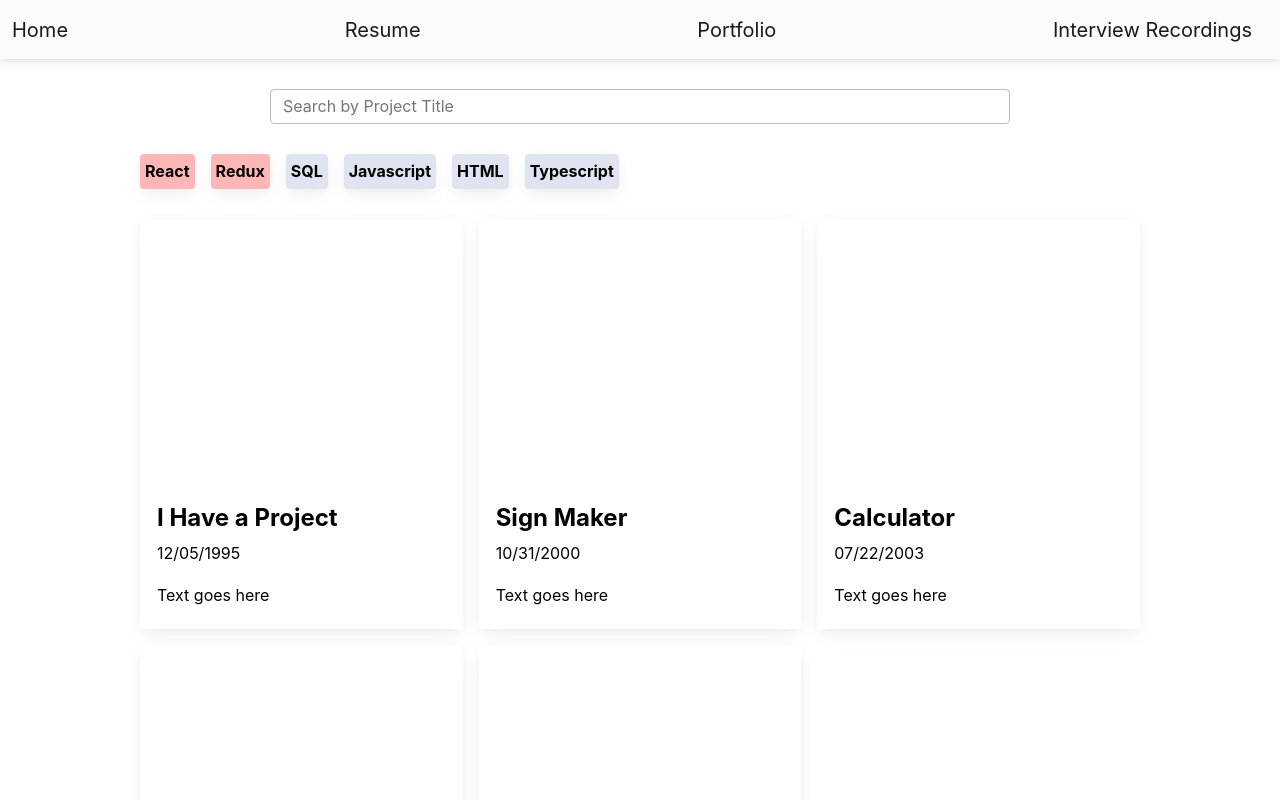
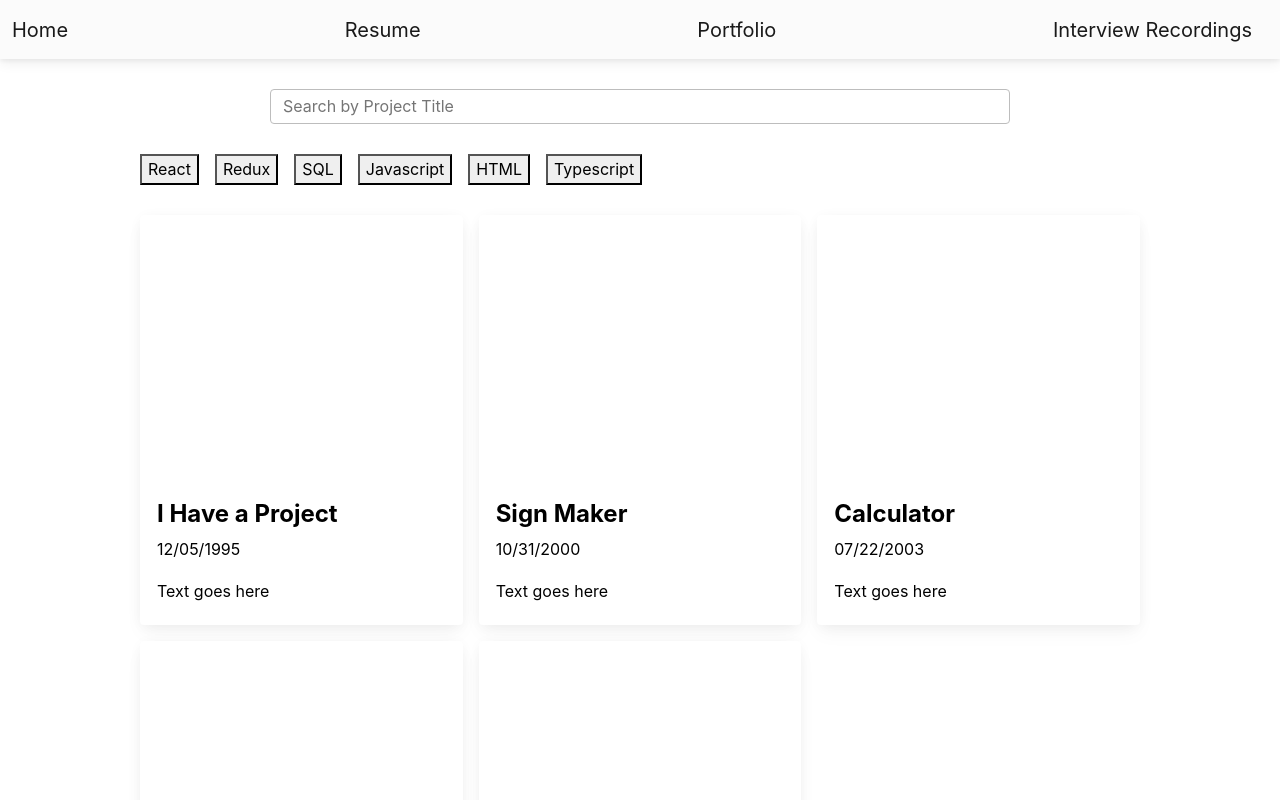
Before and after one commit to Ugh-GitHub/functional_learning, a React (Create React App) app: page /portfolio in a window 1280 px wide. Shown: the top 800 px of the page. Built offline with nearby package versions, Linux system fonts and the light colour scheme.

Commit message:
added button array for technologies

```diff
--- a/src/Components/ButtonGrid/ButtonGrid.css
+++ b/src/Components/ButtonGrid/ButtonGrid.css
@@ -20,5 +20,8 @@
     border-radius: 4px;
     padding: 5px;
     color: black;
+}
+
+.noSelect {
     user-select: none;
 }
--- a/src/Components/ButtonGrid/ButtonGrid.js
+++ b/src/Components/ButtonGrid/ButtonGrid.js
@@ -1,9 +1,9 @@
-import * as React from 'react';
-import { useSearchParams } from 'react-router-dom';
+import React, { useState } from 'react';
 import TechButtons from '../TechButtons/TechButtons';
 import './ButtonGrid.css';
 
 export default function ButtonGrid() {
+    const [tech, setTech] = useState([]);
     let technologies = [
         {
             name: 'React',
@@ -30,14 +30,24 @@ export default function ButtonGrid() {
             type: 'language'
         },
     ];
+
+    function buttonToggle( technology ) {
+        if (tech.indexOf(technology.name) > -1 ) {
+            setTech(tech.filter(item => item !== technology.name));
+        }
+        else {
+            setTech((tech) => [...tech,technology.name]);
+        }
+    }
+
     return (
 
         <div className="buttonGrid">
             {technologies
             .map((technology, index) => (
                     <div key={index}>
-                        <div class="">
-                            <TechButtons technology={technology}/>
+                        <div>
+                            <button onClick={() => buttonToggle(technology)}>{technology.name}</button>
                         </div>
                     </div>
             ))}
--- a/src/Components/TechButtons/TechButtons.js
+++ b/src/Components/TechButtons/TechButtons.js
@@ -1,14 +1,14 @@
-import * as React from 'react';
+import React, { useState } from 'react';
 
 export default function TechButtons({ technology }) {
-    function buttonToggle( tech ) {
-        console.log(tech);
-    }
+
+
+
 
     return (
 
-        <div className={`card ${technology.type}`} onClick={() => buttonToggle(technology.name)}>
-            <b>{technology.name}</b>
+        <div className={`card ${technology.type}`} >
+            <span className='noSelect'><b>{technology.name}</b></span>
         </div>
     );
 }
```
